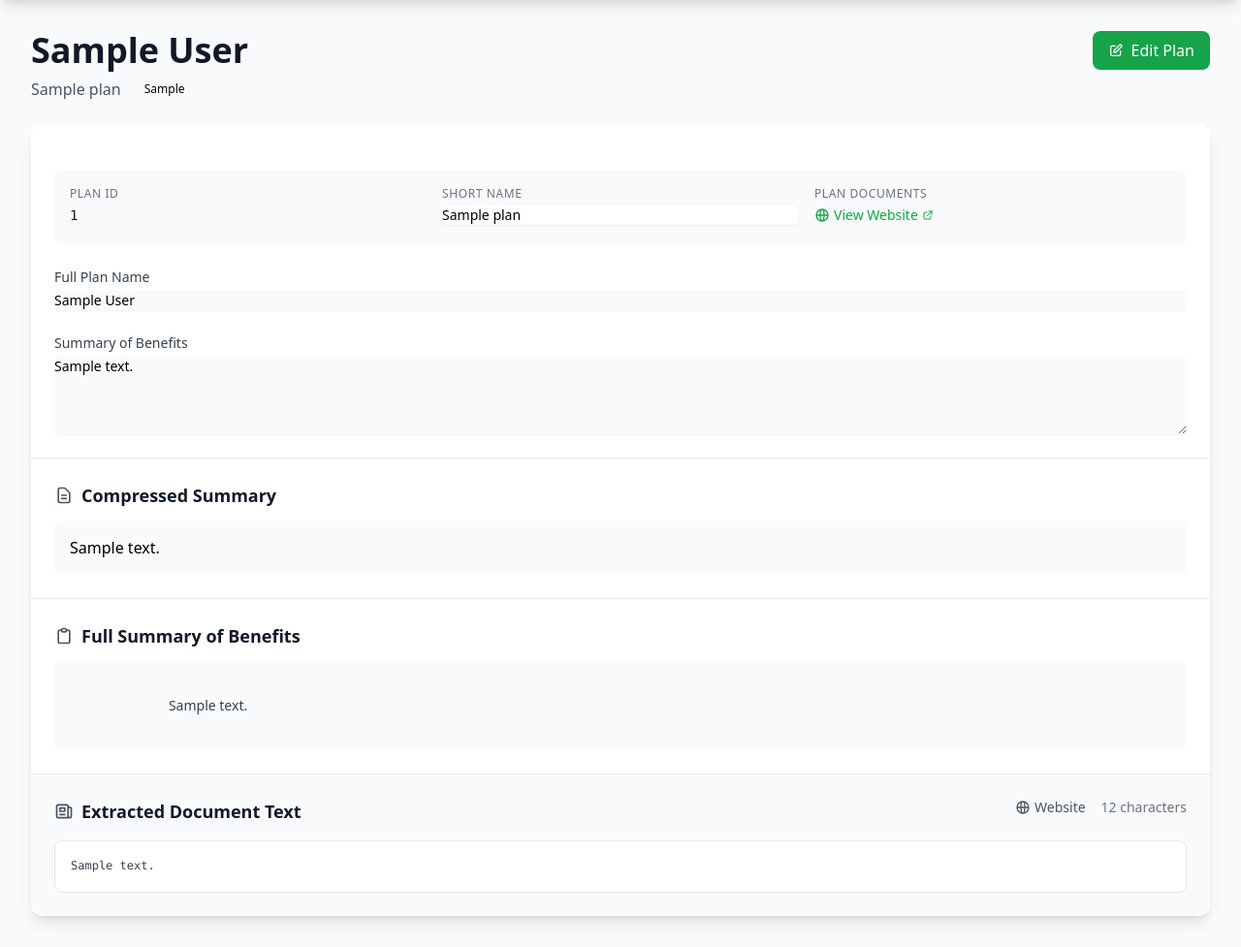
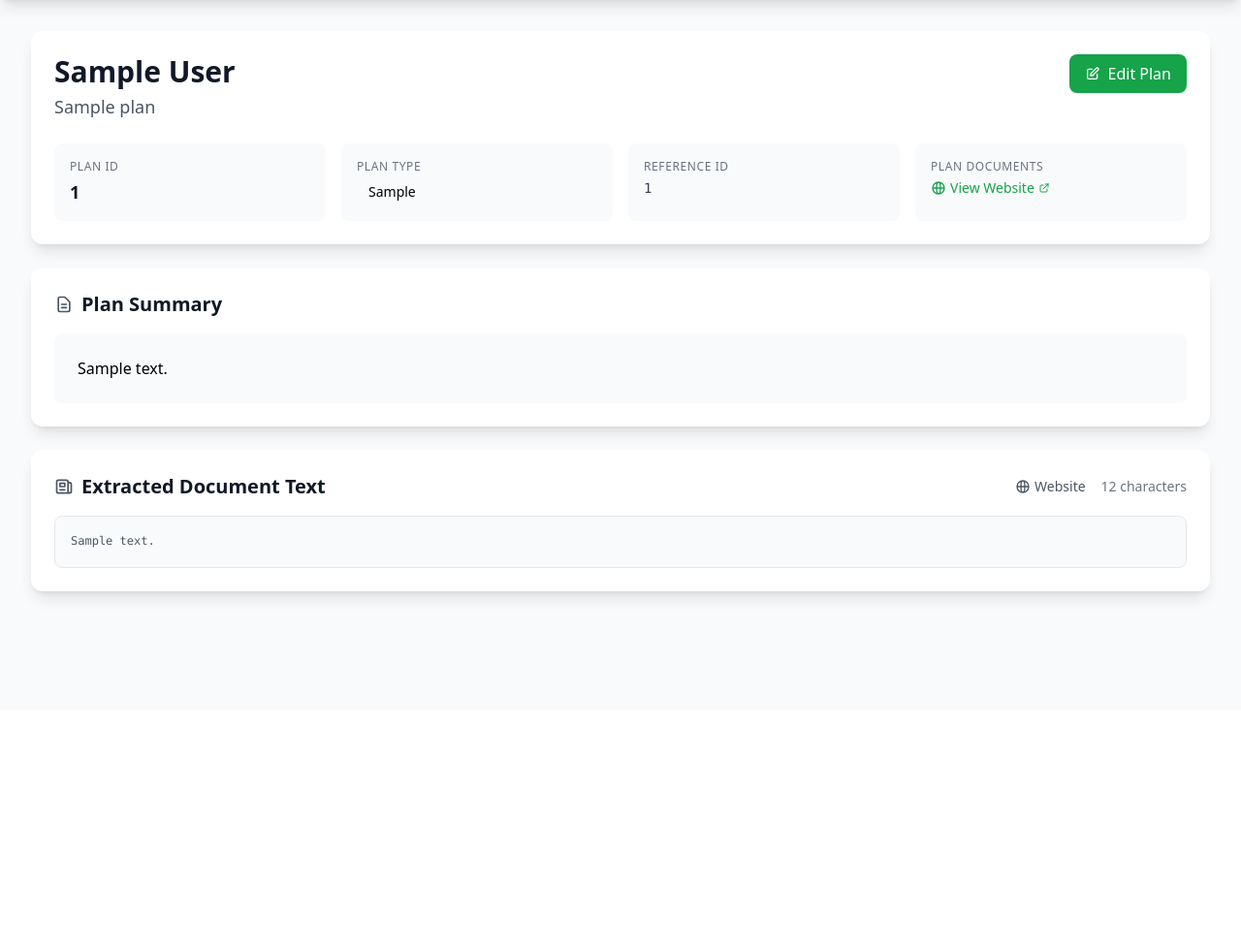
Before and after one commit to andrewfurman/HealthfirstAgent, a Flask app: page /plans/1 in a window 1280 px wide. Shown: the part 68-1045 px from the top of the page at 97% size. After the commit the page ends 690 px from the top, so only its background shows below. Run offline with Flask 3, Linux system fonts and the light colour scheme; tables that the repository leaves empty hold one stand-in row (values such as "Sample post"); some libraries are stand-ins or nearby versions.

Commit message:
Redesign plan detail page layout and improve UX
- Completely restructured plan detail page with cleaner layout
- Enhanced header section with key plan info in a grid layout
- Added plan ID, plan type badge, reference ID, and documents link
- Removed unnecessary form fields (Summary of Benefits textarea)
- Removed Full Summary of Benefits section
- Moved compressed summary directly after header for better flow
- Changed extracted document text to smaller font (text-xs)
- Reduced max height of document text area to 400px
- Improved visual hierarchy and information organization
- Maintained markdown rendering for compressed summaries

🤖 Generated with [Claude Code](https://claude.ai/code)

Co-Authored-By: Claude <noreply@anthropic.com>

```diff
--- a/plans/templates/view_plan.html
+++ b/plans/templates/view_plan.html
@@ -54,24 +54,15 @@
 <body class="bg-gray-50 min-h-screen">
     <div class="max-w-7xl mx-auto px-4 sm:px-6 lg:px-8 py-8">
         {% if plan %}
-        <!-- Header Section -->
-        <div class="mb-6">
-            <div class="flex justify-between items-start">
+
+        <!-- Enhanced Header Section -->
+        <div class="bg-white rounded-xl shadow-lg overflow-hidden mb-6">
+            <div class="p-6">
+                <!-- Title and Edit Button -->
+                <div class="flex justify-between items-start mb-6">
                     <div>
-                    <h1 id="planTitle" class="text-3xl md:text-4xl font-bold text-gray-900 mb-2">{{ plan.full_name }}</h1>
-                    <div class="flex items-center gap-3">
-                        <p class="text-gray-600">{{ plan.short_name }}</p>
-                        {% if plan.plan_type %}
-                        <span class="inline-flex items-center rounded-full px-3 py-1 text-xs font-medium
-                              {% if plan.plan_type == 'Medicare' %}bg-blue-100 text-blue-800
-                              {% elif plan.plan_type == 'Medicaid' %}bg-purple-100 text-purple-800
-                              {% elif plan.plan_type == 'Dual Eligible' %}bg-amber-100 text-amber-800
-                              {% elif plan.plan_type == 'Marketplace' %}bg-green-100 text-green-800
-                              {% endif %}">
-                            {{ plan.plan_type }}
-                        </span>
-                        {% endif %}
-                    </div>
+                        <h1 class="text-3xl font-bold text-gray-900">{{ plan.full_name }}</h1>
+                        <p class="text-lg text-gray-600 mt-1">{{ plan.short_name }}</p>
                     </div>
                     <button id="editButton" class="bg-green-600 hover:bg-green-700 text-white font-medium py-2 px-4 rounded-lg transition-colors duration-200 flex items-center gap-2">
                         <svg class="w-4 h-4" fill="none" stroke="currentColor" viewBox="0 0 24 24">
@@ -80,34 +71,44 @@
                         Edit Plan
                     </button>
                 </div>
+
+                <!-- Key Information Grid -->
+                <div class="grid grid-cols-1 md:grid-cols-4 gap-4">
+                    <!-- Plan ID -->
+                    <div class="bg-gray-50 rounded-lg p-4">
+                        <label class="block text-xs font-medium text-gray-500 uppercase tracking-wider mb-1">Plan ID</label>
+                        <p class="text-lg font-semibold text-gray-900">{{ plan.id }}</p>
                     </div>
 
-        <!-- Main Content Area -->
-        <div class="bg-white rounded-xl shadow-lg overflow-hidden">
+                    <!-- Plan Type -->
+                    {% if plan.plan_type %}
+                    <div class="bg-gray-50 rounded-lg p-4">
+                        <label class="block text-xs font-medium text-gray-500 uppercase tracking-wider mb-1">Plan Type</label>
+                        <span class="inline-flex items-center rounded-full px-3 py-1 text-sm font-medium
+                              {% if plan.plan_type == 'Medicare' %}bg-blue-100 text-blue-800
+                              {% elif plan.plan_type == 'Medicaid' %}bg-purple-100 text-purple-800
+                              {% elif plan.plan_type == 'Dual Eligible' %}bg-amber-100 text-amber-800
+                              {% elif plan.plan_type == 'Marketplace' %}bg-green-100 text-green-800
+                              {% endif %}">
+                            {{ plan.plan_type }}
+                        </span>
+                    </div>
+                    {% endif %}
 
-            <!-- Plan Details Form -->
-            <div class="p-6">
-                <form id="planForm" class="space-y-6">
-                    <input type="hidden" id="planId" value="{{ plan.id }}">
+                    <!-- Old ID Reference -->
+                    {% if plan.old_id %}
+                    <div class="bg-gray-50 rounded-lg p-4">
+                        <label class="block text-xs font-medium text-gray-500 uppercase tracking-wider mb-1">Reference ID</label>
+                        <p class="text-sm font-mono text-gray-700">{{ plan.old_id }}</p>
+                    </div>
+                    {% endif %}
 
-                    <!-- Quick Info Bar -->
-                    <div class="bg-gray-50 rounded-lg p-4 mb-6">
-                        <div class="grid grid-cols-1 md:grid-cols-3 gap-4">
-                            <div>
-                                <label class="block text-xs font-medium text-gray-500 uppercase tracking-wider">Plan ID</label>
-                                <p class="mt-1 text-sm font-mono text-gray-900">{{ plan.id }}</p>
-                            </div>
-                            <div>
-                                <label class="block text-xs font-medium text-gray-500 uppercase tracking-wider">Short Name</label>
-                                <input type="text" id="shortName" name="short_name" value="{{ plan.short_name }}"
-                                       class="mt-1 block w-full rounded-md border-gray-300 bg-white shadow-sm focus:border-green-500 focus:ring-green-500 sm:text-sm"
-                                       disabled>
-                            </div>
-                            <div>
-                                <label class="block text-xs font-medium text-gray-500 uppercase tracking-wider">Plan Documents</label>
+                    <!-- Plan Documents -->
+                    <div class="bg-gray-50 rounded-lg p-4">
+                        <label class="block text-xs font-medium text-gray-500 uppercase tracking-wider mb-1">Plan Documents</label>
                         {% if plan.summary_of_benefits_url %}
                         <a href="{{ plan.summary_of_benefits_url }}" target="_blank"
-                                   class="mt-1 inline-flex items-center text-sm text-green-600 hover:text-green-700 font-medium">
+                           class="inline-flex items-center text-sm font-medium text-green-600 hover:text-green-700">
                             {% if plan.document_type == 'pdf' %}
                                 <svg class="w-4 h-4 mr-1" fill="none" stroke="currentColor" viewBox="0 0 24 24">
                                     <path stroke-linecap="round" stroke-linejoin="round" stroke-width="2" d="M7 21h10a2 2 0 002-2V9.414a1 1 0 00-.293-.707l-5.414-5.414A1 1 0 0012.586 3H7a2 2 0 00-2 2v14a2 2 0 002 2z"></path>
@@ -124,39 +125,31 @@
                             </svg>
                         </a>
                         {% else %}
-                                <p class="mt-1 text-sm text-gray-500">No document available</p>
+                        <p class="text-sm text-gray-500">No document available</p>
                         {% endif %}
                     </div>
                 </div>
             </div>
-
-                    <div>
-                        <label for="fullName" class="block text-sm font-medium text-gray-700 mb-1">Full Plan Name</label>
-                        <input type="text" id="fullName" name="full_name" value="{{ plan.full_name }}"
-                               class="block w-full rounded-md border-gray-300 shadow-sm focus:border-green-500 focus:ring-green-500 sm:text-sm"
-                               disabled>
         </div>
 
-                    <div>
-                        <label for="benefitsSummary" class="block text-sm font-medium text-gray-700 mb-1">Summary of Benefits</label>
-                        <textarea id="benefitsSummary" name="summary_of_benefits" rows="4"
-                                class="block w-full rounded-md border-gray-300 shadow-sm focus:border-green-500 focus:ring-green-500 sm:text-sm"
-                                disabled>{{ plan.summary_of_benefits }}</textarea>
-                    </div>
+        <!-- Hidden form for updates -->
+        <form id="planForm" class="hidden">
+            <input type="hidden" id="planId" value="{{ plan.id }}">
+            <input type="hidden" id="shortName" name="short_name" value="{{ plan.short_name }}">
+            <input type="hidden" id="fullName" name="full_name" value="{{ plan.full_name }}">
+        </form>
 
-                </form>
-            </div>
-
+        <!-- Compressed Summary Section -->
         {% if plan.compressed_summary %}
-            <div class="border-t border-gray-200">
+        <div class="bg-white rounded-xl shadow-lg overflow-hidden mb-6">
             <div class="p-6">
-                    <h2 class="text-lg font-semibold text-gray-900 mb-3 flex items-center gap-2">
+                <h2 class="text-xl font-semibold text-gray-900 mb-4 flex items-center gap-2">
                     <svg class="w-5 h-5 text-gray-600" fill="none" stroke="currentColor" viewBox="0 0 24 24">
                         <path stroke-linecap="round" stroke-linejoin="round" stroke-width="2" d="M9 12h6m-6 4h6m2 5H7a2 2 0 01-2-2V5a2 2 0 012-2h5.586a1 1 0 01.707.293l5.414 5.414a1 1 0 01.293.707V19a2 2 0 01-2 2z"></path>
                     </svg>
-                        Compressed Summary
+                    Plan Summary
                 </h2>
-                    <div class="bg-gray-50 rounded-lg p-4">
+                <div class="bg-gray-50 rounded-lg p-6">
                     <div id="compressed-summary-content" class="prose prose-sm max-w-none">
                         <!-- Markdown content will be rendered here -->
                     </div>
@@ -165,29 +158,12 @@
         </div>
         {% endif %}
 
-            {% if plan.summary_of_benefits %}
-            <div class="border-t border-gray-200">
+        <!-- Extracted Document Text Section -->
+        {% if plan.plan_document_full_text %}
+        <div class="bg-white rounded-xl shadow-lg overflow-hidden">
             <div class="p-6">
-                    <h2 class="text-lg font-semibold text-gray-900 mb-3 flex items-center gap-2">
-                        <svg class="w-5 h-5 text-gray-600" fill="none" stroke="currentColor" viewBox="0 0 24 24">
-                            <path stroke-linecap="round" stroke-linejoin="round" stroke-width="2" d="M9 5H7a2 2 0 00-2 2v12a2 2 0 002 2h10a2 2 0 002-2V7a2 2 0 00-2-2h-2M9 5a2 2 0 002 2h2a2 2 0 002-2M9 5a2 2 0 012-2h2a2 2 0 012 2"></path>
-                        </svg>
-                        Full Summary of Benefits
-                    </h2>
-                    <div class="bg-gray-50 rounded-lg p-4">
-                        <div class="prose max-w-none text-sm text-gray-700 whitespace-pre-wrap">
-                            {{ plan.summary_of_benefits }}
-                        </div>
-                    </div>
-                </div>
-            </div>
-            {% endif %}
-
-            {% if plan.plan_document_full_text %}
-            <div class="border-t border-gray-200 bg-gray-50">
-                <div class="p-6">
-                    <div class="flex justify-between items-start mb-4">
-                        <h2 class="text-lg font-semibold text-gray-900 flex items-center gap-2">
+                <div class="flex justify-between items-center mb-4">
+                    <h2 class="text-xl font-semibold text-gray-900 flex items-center gap-2">
                         <svg class="w-5 h-5 text-gray-600" fill="none" stroke="currentColor" viewBox="0 0 24 24">
                             <path stroke-linecap="round" stroke-linejoin="round" stroke-width="2" d="M19 20H5a2 2 0 01-2-2V6a2 2 0 012-2h10a2 2 0 012 2v1m2 13a2 2 0 01-2-2V7m2 13a2 2 0 002-2V9a2 2 0 00-2-2h-2m-4-3H9M7 16h6M7 8h6v4H7V8z"></path>
                         </svg>
@@ -212,15 +188,15 @@
                         <span class="text-gray-500">{{ '{:,}'.format(plan.plan_document_full_text|length) }} characters</span>
                     </div>
                 </div>
-                    <div class="bg-white rounded-lg border border-gray-200 overflow-hidden">
-                        <div class="max-h-[600px] overflow-y-auto p-4">
-                            <pre class="text-xs text-gray-700 whitespace-pre-wrap font-mono leading-relaxed">{{ plan.plan_document_full_text }}</pre>
+                <div class="bg-gray-50 rounded-lg border border-gray-200 overflow-hidden">
+                    <div class="max-h-[400px] overflow-y-auto p-4">
+                        <pre class="text-xs text-gray-600 whitespace-pre-wrap font-mono leading-relaxed">{{ plan.plan_document_full_text }}</pre>
                     </div>
                 </div>
             </div>
         </div>
         {% endif %}
-        </div>
+
         {% else %}
         <div class="text-center">
             <p class="text-gray-500">Plan not found.</p>
```
Also changed, not shown: .!11075!generated-icon.png (deleted), .!11096!generated-icon.png (added), .!9510!generated-icon.png (deleted), .!9531!generated-icon.png (added). Lines whose indentation alone changed are shown as unchanged.
